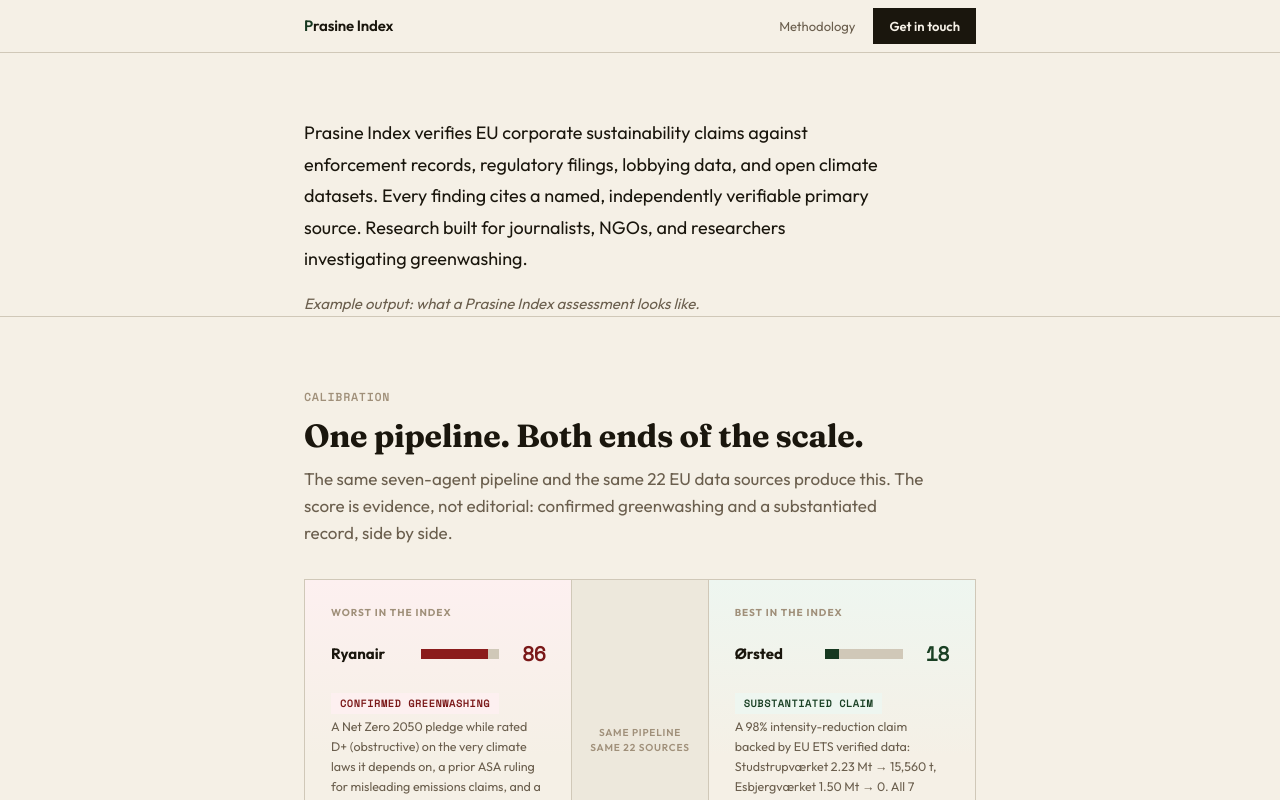
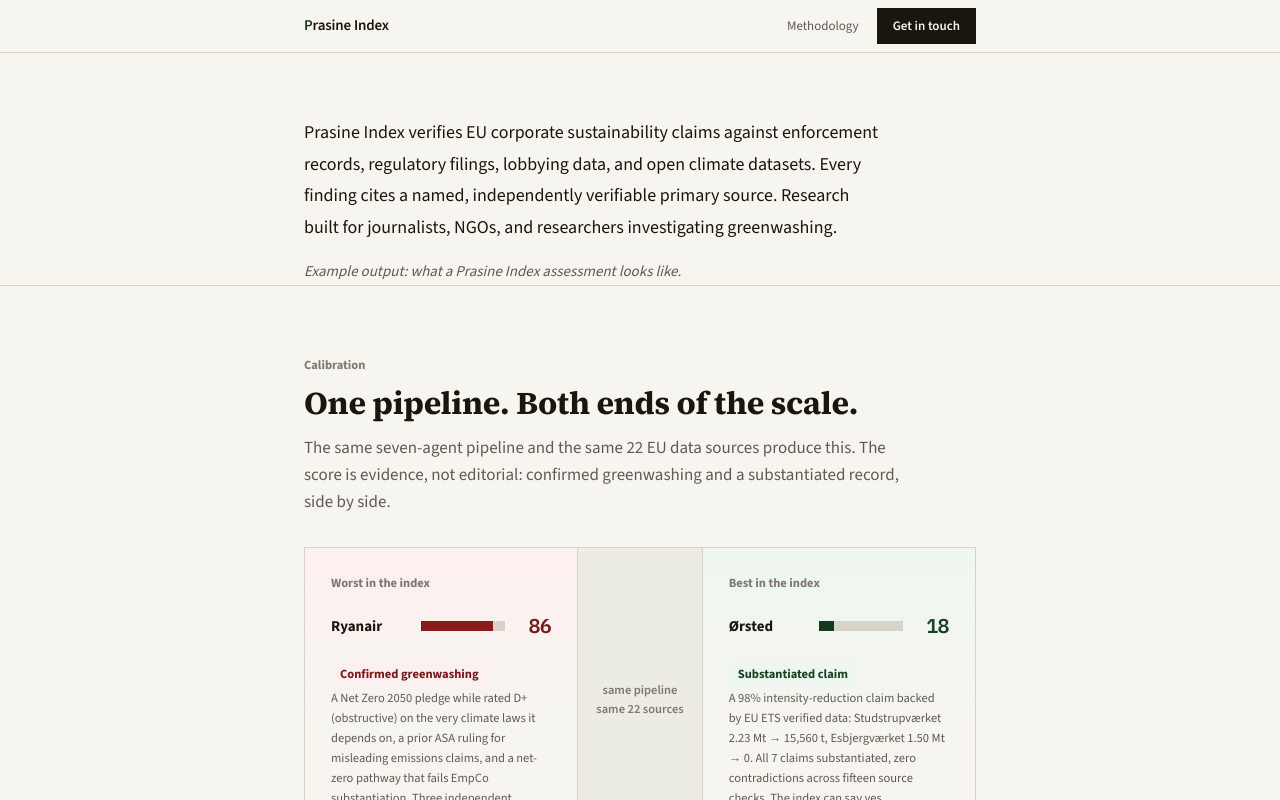
Before and after one commit to MartinBlomqvistDev/prasine-index, a Next.js app in the folder web/: page / in a window 1280 px wide. Shown: the top 800 px of the page. Built offline with nearby package versions, Linux system fonts and the light colour scheme.

Commit message:
web: set the site in Source Serif 4, Source Sans 3 and IBM Plex Mono, labels in sentence case, and a neutral paper tone

```diff
--- a/web/app/globals.css
+++ b/web/app/globals.css
@@ -1,13 +1,13 @@
 *, *::before, *::after { box-sizing: border-box; margin: 0; padding: 0; }
 
 :root {
-  --bg:          #f5f0e6;
-  --surface:     #ede8dc;
-  --border:      #d0c8b8;
-  --border-2:    #b8ae9e;
+  --bg:          #f6f5f0;
+  --surface:     #ecebe4;
+  --border:      #d6d3c9;
+  --border-2:    #bbb7ab;
   --text:        #1a160d;
-  --muted:       #6b5f4e;
-  --faint:       #a0907a;
+  --muted:       #5e5b53;
+  --faint:       #7d796f;
   --red:         #8b1c1c;
   --red-dim:     #fdf0f0;
   --red-text:    #7a1818;
@@ -27,7 +27,7 @@
 body {
   background: var(--bg);
   color: var(--text);
-  font-family: var(--font-outfit, 'Outfit', system-ui, sans-serif);
+  font-family: var(--font-sans), system-ui, sans-serif;
   font-size: 17px;
   line-height: 1.7;
   -webkit-font-smoothing: antialiased;
@@ -37,7 +37,7 @@
 a:hover { text-decoration: underline; }
 
 h1, h2 {
-  font-family: var(--font-fraunces, 'Fraunces', Georgia, serif);
+  font-family: var(--font-serif), Georgia, serif;
   font-optical-sizing: auto;
   font-weight: 700;
   line-height: 1.1;
@@ -46,7 +46,7 @@
 /* ── Nav ── */
 .nav {
   position: sticky; top: 0; z-index: 100;
-  background: rgba(245,240,230,0.96);
+  background: rgba(246,245,240,0.96);
   backdrop-filter: blur(8px);
   border-bottom: 1px solid var(--border);
 }
@@ -98,13 +98,12 @@
   margin-bottom: 20px;
 }
 .report-label {
-  font-size: 11px; font-weight: 700; letter-spacing: 0.1em;
-  text-transform: uppercase; color: var(--faint);
-  font-family: 'Space Mono', monospace;
+  font-size: 12.5px; font-weight: 700; color: var(--faint);
+  font-family: var(--font-sans), system-ui, sans-serif;
 }
 .report-date {
   font-size: 11px; color: var(--faint);
-  font-family: 'Space Mono', monospace;
+  font-family: var(--font-mono), ui-monospace, monospace;
 }
 
 .report-company {
@@ -114,7 +113,7 @@
 
 .report-details {
   font-size: 13px; color: var(--muted);
-  font-family: 'Space Mono', monospace;
+  font-family: var(--font-mono), ui-monospace, monospace;
   margin-bottom: 40px;
 }
 
@@ -125,10 +124,9 @@
   margin-bottom: 32px;
 }
 .claim-attr {
-  font-size: 11px; color: var(--faint);
-  font-family: 'Space Mono', monospace;
+  font-size: 12.5px; color: var(--faint);
+  font-family: var(--font-sans), system-ui, sans-serif;
   margin-bottom: 10px;
-  text-transform: uppercase; letter-spacing: 0.06em;
 }
 .report-claim blockquote {
   font-size: 1.0625rem;
@@ -146,7 +144,7 @@
   margin-bottom: 48px;
 }
 .verdict-word {
-  font-family: var(--font-fraunces, 'Fraunces', Georgia, serif);
+  font-family: var(--font-serif), Georgia, serif;
   font-size: 1.5rem; font-weight: 700;
 }
 .verdict-word.greenwashing   { color: var(--red); }
@@ -156,16 +154,14 @@
 .verdict-word.insufficient   { color: var(--blue-text); }
 .verdict-score {
   font-size: 1.0625rem; color: var(--muted);
-  font-family: 'Space Mono', monospace;
+  font-family: var(--font-mono), ui-monospace, monospace;
 }
 
 /* ── Report body ── */
 .report-body h2 {
-  font-size: 1rem;
-  text-transform: uppercase;
-  letter-spacing: 0.08em;
+  font-size: 1.0625rem;
   color: var(--faint);
-  font-family: 'Space Mono', monospace;
+  font-family: var(--font-sans), system-ui, sans-serif;
   font-weight: 700;
   margin: 40px 0 20px;
   border-bottom: 1px solid var(--border);
@@ -184,15 +180,14 @@
 .ev-number {
   font-size: 12px; font-weight: 700;
   color: var(--faint);
-  font-family: 'Space Mono', monospace;
+  font-family: var(--font-mono), ui-monospace, monospace;
   padding-top: 2px;
 }
 .ev-source-name {
   font-size: 13px; font-weight: 700;
-  text-transform: uppercase; letter-spacing: 0.04em;
   color: var(--text);
   margin-bottom: 6px;
-  font-family: 'Space Mono', monospace;
+  font-family: var(--font-sans), system-ui, sans-serif;
 }
 .ev-finding {
   font-size: 0.9375rem;
@@ -202,9 +197,8 @@
 }
 .ev-finding strong { color: var(--text); font-weight: 600; }
 .ev-weight {
-  font-size: 11px; font-weight: 700;
-  font-family: 'Space Mono', monospace;
-  text-transform: uppercase; letter-spacing: 0.06em;
+  font-size: 12.5px; font-weight: 700;
+  font-family: var(--font-sans), system-ui, sans-serif;
 }
 .ev-weight.contra { color: var(--red); }
 .ev-weight.support { color: var(--green); }
@@ -213,9 +207,8 @@
 
 /* ── Evidence group label ── */
 .ev-group-label {
-  font-size: 11px; font-weight: 700; letter-spacing: 0.09em;
-  text-transform: uppercase; color: var(--faint);
-  font-family: 'Space Mono', monospace;
+  font-size: 12.5px; font-weight: 700; color: var(--faint);
+  font-family: var(--font-sans), system-ui, sans-serif;
   margin: 32px 0 12px;
 }
 
@@ -227,9 +220,8 @@
   background: var(--surface);
 }
 .key-finding-label {
-  font-size: 10px; font-weight: 700; letter-spacing: 0.1em;
-  text-transform: uppercase; color: var(--faint);
-  font-family: 'Space Mono', monospace;
+  font-size: 12.5px; font-weight: 700; color: var(--faint);
+  font-family: var(--font-sans), system-ui, sans-serif;
   margin-bottom: 10px;
 }
 .key-finding p:last-child {
@@ -239,7 +231,7 @@
 /* ── Dimensional scoring table ── */
 .dimension-note {
   font-size: 11px; color: var(--faint);
-  font-family: 'Space Mono', monospace;
+  font-family: var(--font-mono), ui-monospace, monospace;
   margin-bottom: 10px;
 }
 .dimension-table {
@@ -247,9 +239,8 @@
   margin-bottom: 8px; font-size: 13px;
 }
 .dimension-table th {
-  text-align: left; font-size: 10px; letter-spacing: 0.08em;
-  text-transform: uppercase; color: var(--faint);
-  font-family: 'Space Mono', monospace;
+  text-align: left; font-size: 12.5px; color: var(--faint);
+  font-family: var(--font-sans), system-ui, sans-serif;
   border-bottom: 1px solid var(--border); padding: 6px 0;
 }
 .dimension-table td {
@@ -257,7 +248,7 @@
   color: var(--muted);
 }
 .dimension-table td:last-child {
-  font-family: 'Space Mono', monospace; font-weight: 700;
+  font-family: var(--font-mono), ui-monospace, monospace; font-weight: 700;
   color: var(--text); text-align: right;
 }
 
@@ -267,9 +258,8 @@
   margin-bottom: 8px; font-size: 12px;
 }
 .data-gaps-table th {
-  text-align: left; font-size: 10px; letter-spacing: 0.08em;
-  text-transform: uppercase; color: var(--faint);
-  font-family: 'Space Mono', monospace;
+  text-align: left; font-size: 12.5px; color: var(--faint);
+  font-family: var(--font-sans), system-ui, sans-serif;
   border-bottom: 1px solid var(--border); padding: 6px 0;
 }
 .data-gaps-table td {
@@ -277,11 +267,11 @@
   color: var(--muted); line-height: 1.5; vertical-align: top;
 }
 .data-gaps-table td:first-child {
-  font-family: 'Space Mono', monospace; font-size: 11px;
+  font-family: var(--font-mono), ui-monospace, monospace; font-size: 11px;
   color: var(--text); white-space: nowrap; padding-right: 16px;
 }
 .data-gaps-table td:nth-child(2) {
-  font-family: 'Space Mono', monospace; font-size: 11px;
+  font-family: var(--font-mono), ui-monospace, monospace; font-size: 11px;
   padding-right: 16px; word-break: break-word;
 }
 
@@ -303,7 +293,7 @@
   counter-increment: sources;
   font-size: 12px;
   color: var(--faint);
-  font-family: 'Space Mono', monospace;
+  font-family: var(--font-mono), ui-monospace, monospace;
   line-height: 1.5;
   padding-left: 24px;
   position: relative;
@@ -333,7 +323,7 @@
   margin-bottom: 32px;
   font-size: 13px;
   color: var(--muted);
-  font-family: 'Space Mono', monospace;
+  font-family: var(--font-mono), ui-monospace, monospace;
   flex-wrap: wrap;
 }
 .index-stat strong { color: var(--text); font-weight: 700; }
@@ -342,7 +332,7 @@
   margin-top: 20px;
   font-size: 12px;
   color: var(--faint);
-  font-family: 'Space Mono', monospace;
+  font-family: var(--font-mono), ui-monospace, monospace;
   font-style: italic;
 }
 
@@ -363,11 +353,10 @@
 .apply-form { max-width: 480px; }
 .form-row { margin-bottom: 16px; }
 .form-label {
-  font-size: 11px; font-weight: 700;
+  font-size: 12.5px; font-weight: 700;
   color: var(--muted); display: block;
   margin-bottom: 6px;
-  text-transform: uppercase; letter-spacing: 0.07em;
-  font-family: 'Space Mono', monospace;
+  font-family: var(--font-sans), system-ui, sans-serif;
 }
 .form-input, .form-select, .form-textarea {
   display: block; width: 100%;
@@ -398,10 +387,8 @@
 }
 .report-markdown h2 {
   font-size: 0.875rem;
-  text-transform: uppercase;
-  letter-spacing: 0.09em;
   color: var(--faint);
-  font-family: 'Space Mono', monospace;
+  font-family: var(--font-sans), system-ui, sans-serif;
   font-weight: 700;
   margin: 40px 0 16px;
   padding-bottom: 8px;
@@ -467,9 +454,9 @@
 .assessments-table { border: 1px solid var(--border); width: 100%; border-collapse: collapse; }
 .assessments-table th {
   text-align: left; padding: 10px 16px;
-  font-size: 11px; font-weight: 700; text-transform: uppercase; letter-spacing: 0.07em;
+  font-size: 12.5px; font-weight: 700;
   color: var(--faint); border-bottom: 1px solid var(--border);
-  font-family: 'Space Mono', monospace; background: var(--surface);
+  font-family: var(--font-sans), system-ui, sans-serif; background: var(--surface);
 }
 .assessments-table td {
   padding: 14px 16px; font-size: 13px;
@@ -479,8 +466,8 @@
 .assessments-table tr:hover td { background: var(--surface); }
 .status-badge {
   display: inline-block; padding: 2px 8px;
-  font-size: 10px; font-weight: 700; text-transform: uppercase; letter-spacing: 0.06em;
-  font-family: 'Space Mono', monospace;
+  font-size: 12.5px; font-weight: 700;
+  font-family: var(--font-sans), system-ui, sans-serif;
 }
 .status-complete { background: var(--green-dim); color: var(--green-text); }
 .status-running  { background: var(--amber-dim); color: var(--amber-text); }
@@ -488,8 +475,7 @@
 
 .verdict-badge {
   padding: 3px 9px;
-  font-size: 10px; font-weight: 700; letter-spacing: 0.07em;
-  text-transform: uppercase; font-family: 'Space Mono', monospace;
+  font-size: 12.5px; font-weight: 700; font-family: var(--font-sans), system-ui, sans-serif;
 }
 .badge-greenwashing { background: var(--orange-dim); color: var(--orange-text); }
 .badge-confirmed    { background: var(--red-dim);    color: var(--red-text); }
@@ -512,7 +498,7 @@
 /* ── Calibration contrast panel ── */
 .calibration-section { padding: 64px 0; border-top: 1px solid var(--border); }
 .calibration-heading {
-  font-family: 'Fraunces', Georgia, serif;
+  font-family: var(--font-serif), Georgia, serif;
   font-size: clamp(1.5rem, 3vw, 2rem);
   font-weight: 700; letter-spacing: -0.01em; margin: 8px 0 12px;
 }
@@ -525,7 +511,7 @@
 .calibration-worst { background: linear-gradient(180deg, var(--red-dim) 0%, var(--bg) 55%); }
 .calibration-best  { background: linear-gradient(180deg, var(--green-dim) 0%, var(--bg) 55%); }
 .calibration-tag {
-  font-size: 10px; font-weight: 700; letter-spacing: 0.1em; text-transform: uppercase;
+  font-size: 12.5px; font-weight: 700;
   color: var(--faint); margin-bottom: 16px;
 }
 .calibration-rows { display: flex; flex-direction: column; gap: 8px; margin-bottom: 16px; }
@@ -536,7 +522,7 @@
 .calibration-bar.bar-red { background: var(--red); }
 .calibration-bar.bar-green { background: var(--green); }
 .calibration-score {
-  width: 34px; text-align: right; font-family: 'Space Mono', monospace;
+  width: 34px; text-align: right; font-family: var(--font-mono), ui-monospace, monospace;
   font-size: 20px; font-weight: 700; letter-spacing: -0.03em; flex-shrink: 0;
 }
 .calibration-side .verdict-badge { margin-bottom: 12px; }
@@ -545,7 +531,7 @@
   display: flex; align-items: center; justify-content: center; text-align: center;
   border-left: 1px solid var(--border); border-right: 1px solid var(--border);
   padding: 0 18px; background: var(--surface);
-  font-size: 10px; font-weight: 600; letter-spacing: 0.08em; text-transform: uppercase;
+  font-size: 12.5px; font-weight: 600;
   color: var(--faint); line-height: 1.5; white-space: nowrap;
 }
 @media (max-width: 640px) {
--- a/web/app/layout.tsx
+++ b/web/app/layout.tsx
@@ -1,17 +1,24 @@
 import type { Metadata } from 'next'
-import { Fraunces, Outfit } from 'next/font/google'
+import { IBM_Plex_Mono, Source_Sans_3, Source_Serif_4 } from 'next/font/google'
 import './globals.css'
 
-const fraunces = Fraunces({
-  subsets: ['latin'],
-  variable: '--font-fraunces',
+const serif = Source_Serif_4({
+  subsets: ['latin', 'latin-ext'],
+  variable: '--font-serif',
   display: 'swap',
   axes: ['opsz'],
 })
 
-const outfit = Outfit({
-  subsets: ['latin'],
-  variable: '--font-outfit',
+const sans = Source_Sans_3({
+  subsets: ['latin', 'latin-ext'],
+  variable: '--font-sans',
+  display: 'swap',
+})
+
+const mono = IBM_Plex_Mono({
+  subsets: ['latin', 'latin-ext'],
+  weight: ['400', '600'],
+  variable: '--font-mono',
   display: 'swap',
 })
 
@@ -31,14 +38,7 @@
 
 export default function RootLayout({ children }: { children: React.ReactNode }) {
   return (
-    <html lang="en" className={`${fraunces.variable} ${outfit.variable}`}>
-      <head>
-        <link rel="preconnect" href="https://fonts.googleapis.com" />
-        <link
-          rel="stylesheet"
-          href="https://fonts.googleapis.com/css2?family=Space+Mono&display=swap"
-        />
-      </head>
+    <html lang="en" className={`${serif.variable} ${sans.variable} ${mono.variable}`}>
       <body>{children}</body>
     </html>
   )
--- a/web/app/methodology/page.tsx
+++ b/web/app/methodology/page.tsx
@@ -52,7 +52,7 @@
                 ['7', 'Report', 'Writes the full assessment: evidence chain with citations, dimensional scoring table, key finding, data gaps, methodology note, and trace ID for reproducibility.'],
               ].map(([n, name, desc]) => (
                 <tr key={n}>
-                  <td style={{ fontFamily: "'Space Mono', monospace", fontSize: 12, color: 'var(--muted)' }}>{n}</td>
+                  <td style={{ fontFamily: "var(--font-mono), ui-monospace, monospace", fontSize: 12, color: 'var(--muted)' }}>{n}</td>
                   <td style={{ fontWeight: 600, whiteSpace: 'nowrap' }}>{name}</td>
                   <td style={{ fontSize: 13, color: 'var(--muted)', lineHeight: 1.6 }}>{desc}</td>
                 </tr>
@@ -134,7 +134,7 @@
                 ['81 – 100', 'Confirmed greenwashing', 'Definitive contradicting evidence. One or more confirmed triggers apply (see below). The claim cannot be reconciled with independently verified facts.'],
               ].map(([score, verdict, desc]) => (
                 <tr key={score}>
-                  <td style={{ fontFamily: "'Space Mono', monospace", fontSize: 12, whiteSpace: 'nowrap' }}>{score}</td>
+                  <td style={{ fontFamily: "var(--font-mono), ui-monospace, monospace", fontSize: 12, whiteSpace: 'nowrap' }}>{score}</td>
                   <td style={{ fontWeight: 600, whiteSpace: 'nowrap', fontSize: 13 }}>{verdict}</td>
                   <td style={{ fontSize: 13, color: 'var(--muted)', lineHeight: 1.6 }}>{desc}</td>
                 </tr>
--- a/web/app/opengraph-image.tsx
+++ b/web/app/opengraph-image.tsx
@@ -16,7 +16,7 @@
     (
       <div
         style={{
-          background: '#f5f0e6',
+          background: '#f6f5f0',
           width: '100%',
           height: '100%',
           display: 'flex',
--- a/web/app/page.tsx
+++ b/web/app/page.tsx
@@ -89,7 +89,7 @@
             <p className="report-details">
               {featured.claimCount} claim{featured.claimCount !== 1 ? 's' : ''} assessed · Prasine Index
               {featured.traceId && (
-                <> · <span style={{ fontFamily: "'Space Mono', monospace", fontSize: 11 }}>trace {featured.traceId.slice(0, 8)}</span></>
+                <> · <span style={{ fontFamily: "var(--font-mono), ui-monospace, monospace", fontSize: 11 }}>trace {featured.traceId.slice(0, 8)}</span></>
               )}
             </p>
 
@@ -269,8 +269,8 @@
                         style={{ display: 'table', width: '100%', tableLayout: 'fixed', textDecoration: 'none', color: 'inherit', cursor: 'pointer' }}
                       >
                         <span style={{ display: 'table-cell', padding: '10px 12px', fontWeight: 500 }}>{company}</span>
-                        <span style={{ display: 'table-cell', padding: '10px 12px', color: 'var(--muted)', fontFamily: "'Space Mono', monospace", fontSize: 12 }}>{sector}</span>
-                        <span style={{ display: 'table-cell', padding: '10px 12px', fontFamily: "'Space Mono', monospace", fontWeight: 700 }}>{score}</span>
+                        <span style={{ display: 'table-cell', padding: '10px 12px', color: 'var(--muted)', fontFamily: "var(--font-mono), ui-monospace, monospace", fontSize: 12 }}>{sector}</span>
+                        <span style={{ display: 'table-cell', padding: '10px 12px', fontFamily: "var(--font-mono), ui-monospace, monospace", fontWeight: 700 }}>{score}</span>
                         <span style={{ display: 'table-cell', padding: '10px 12px' }}>
                           <span className={`verdict-badge badge-${vf.cls}`}>{vf.label}</span>
                         </span>
--- a/web/app/reports/[slug]/page.tsx
+++ b/web/app/reports/[slug]/page.tsx
@@ -95,7 +95,7 @@
         <h1 className="report-company">{r.company}</h1>
         <p className="report-details">
           {r.claimCount} claim{r.claimCount !== 1 ? 's' : ''} assessed · Prasine Index
-          {r.traceId && <> · <span style={{ fontFamily: "'Space Mono', monospace", fontSize: 11 }}>trace {r.traceId.slice(0, 8)}</span></>}
+          {r.traceId && <> · <span style={{ fontFamily: "var(--font-mono), ui-monospace, monospace", fontSize: 11 }}>trace {r.traceId.slice(0, 8)}</span></>}
         </p>
 
         {/* ── Aggregate verdict ── */}
```
